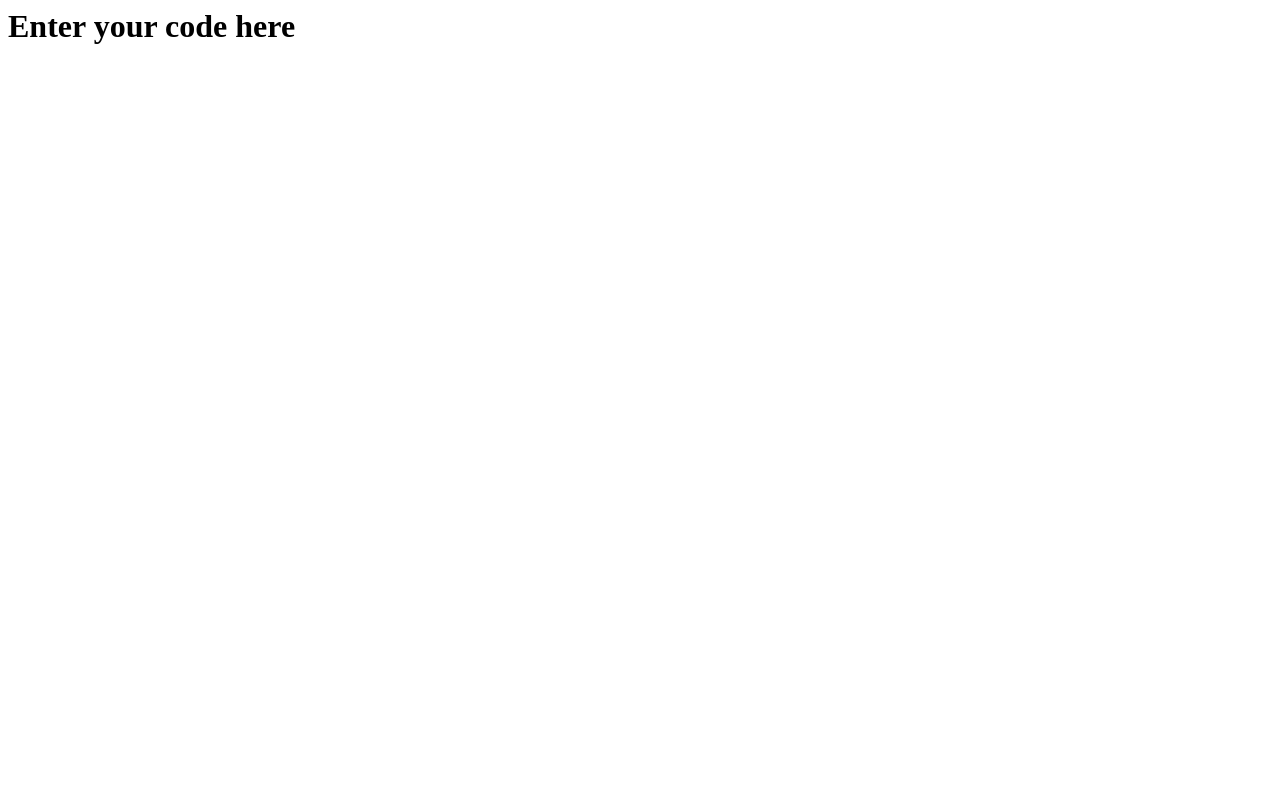
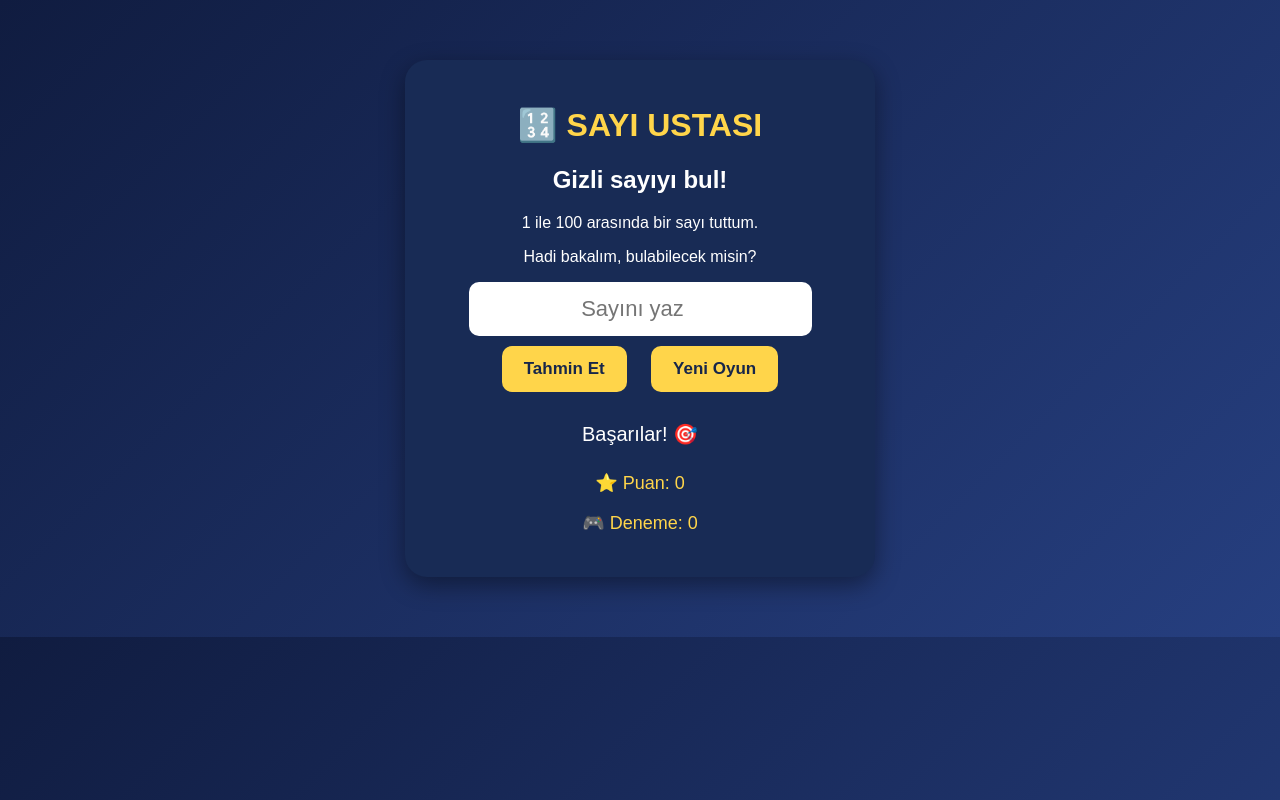
Before and after one commit to bekirmamyak7-source/say-_ustas-, a plain HTML site: page index.html in a window 1280 px wide. Drawn offline with Linux system fonts and the light colour scheme.

Commit message:
Create basic number guessing game in HTML

```diff
--- a/index.html
+++ b/index.html
@@ -1 +1,126 @@
-<h1>Enter your code here</h1>
+
+<!DOCTYPE html>
+<html lang="tr">
+<head>
+<meta charset="UTF-8">
+<meta name="viewport" content="width=device-width, initial-scale=1.0">
+<title>Sayı Ustası</title>
+<style>
+body {
+  margin: 0;
+  font-family: Arial, sans-serif;
+  background: linear-gradient(135deg,#101c40,#263f80);
+  color: white;
+  text-align: center;
+  padding: 25px 15px;
+}
+.game {
+  max-width: 420px;
+  margin: 35px auto;
+  padding: 25px;
+  background: #182b55;
+  border-radius: 22px;
+  box-shadow: 0 8px 25px #0006;
+}
+h1 { color: #ffd54a; }
+input {
+  width: 75%;
+  padding: 14px;
+  font-size: 22px;
+  text-align: center;
+  border-radius: 10px;
+  border: none;
+}
+button {
+  padding: 13px 22px;
+  margin: 10px;
+  border: none;
+  border-radius: 10px;
+  background: #ffd54a;
+  color: #17264a;
+  font-size: 17px;
+  font-weight: bold;
+  cursor: pointer;
+}
+button:hover { background: #ffea91; }
+#message {
+  font-size: 20px;
+  min-height: 30px;
+}
+.stats {
+  color: #ffd54a;
+  font-size: 18px;
+}
+</style>
+</head>
+<body>
+
+<div class="game">
+  <h1>🔢 SAYI USTASI</h1>
+  <h2>Gizli sayıyı bul!</h2>
+  <p>1 ile 100 arasında bir sayı tuttum.</p>
+  <p>Hadi bakalım, bulabilecek misin?</p>
+
+  <input id="guess" type="number"
+  min="1" max="100" placeholder="Sayını yaz">
+
+  <br>
+  <button onclick="checkGuess()">Tahmin Et</button>
+  <button onclick="newGame()">Yeni Oyun</button>
+
+  <p id="message">Başarılar! 🎯</p>
+
+  <div class="stats">
+    <p>⭐ Puan: <span id="score">0</span></p>
+    <p>🎮 Deneme: <span id="tries">0</span></p>
+  </div>
+</div>
+
+<script>
+let secret = randomNumber();
+let tries = 0;
+let score = 0;
+
+function randomNumber() {
+  return Math.floor(Math.random() * 100) + 1;
+}
+
+function checkGuess() {
+  const input = document.getElementById("guess");
+  const guess = Number(input.value);
+  const message = document.getElementById("message");
+
+  if (!input.value || guess < 1 || guess > 100) {
+    message.textContent = "1 ile 100 arasında sayı gir!";
+    return;
+  }
+
+  tries++;
+  document.getElementById("tries").textContent = tries;
+
+  if (guess === secret) {
+    score += Math.max(10, 110 - tries * 10);
+    document.getElementById("score").textContent = score;
+    message.textContent = "🎉 TEBRİKLER! Sayıyı buldun!";
+  } else if (guess < secret) {
+    message.textContent = "⬆️ Daha büyük bir sayı dene!";
+  } else {
+    message.textContent = "⬇️ Daha küçük bir sayı dene!";
+  }
+
+  input.value = "";
+  input.focus();
+}
+
+function newGame() {
+  secret = randomNumber();
+  tries = 0;
+  document.getElementById("tries").textContent = 0;
+  document.getElementById("guess").value = "";
+  document.getElementById("message").textContent =
+    "Yeni oyun başladı! Bol şans! 🎯";
+}
+</script>
+
+</body>
+</html>
```
